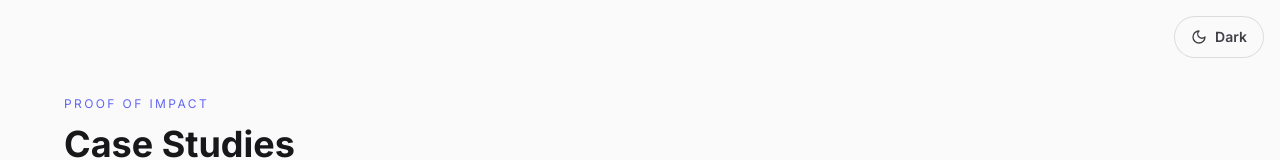
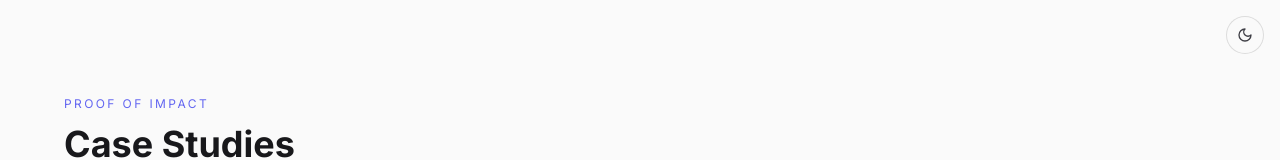
Before and after one commit to Zakaa-io/website, a Next.js app: page /case-studies in a window 1280 px wide. Shown: the top 160 px of the page. Built offline with nearby package versions, Linux system fonts and the light colour scheme.

Commit message:
fix: update ThemeToggle button accessibility and styling

```diff
--- a/app/components/ThemeToggle.tsx
+++ b/app/components/ThemeToggle.tsx
@@ -43,11 +43,10 @@ export default function ThemeToggle() {
     <button
       type="button"
       onClick={toggleTheme}
-      aria-label="Toggle dark and light mode"
-      className="fixed top-4 right-4 z-[1100] inline-flex items-center gap-2 rounded-full border border-[rgba(148,163,184,0.1)] bg-[#06060a] px-4 py-2.5 text-sm font-semibold text-[#94A3B8] transition-all hover:bg-[#1a1a24] hover:text-[#e4e4e7]"
+      aria-label="Toggle theme"
+      className="fixed top-4 right-4 z-[1100] inline-flex items-center justify-center rounded-full border border-[rgba(148,163,184,0.1)] bg-[#06060a] p-2.5 text-sm font-semibold text-[#94A3B8] transition-all hover:bg-[#1a1a24] hover:text-[#e4e4e7]"
     >
       {theme === "dark" ? <Sun size={16} /> : <Moon size={16} />}
-      <span>{theme === "dark" ? "Light" : "Dark"}</span>
     </button>
   );
 }
```
